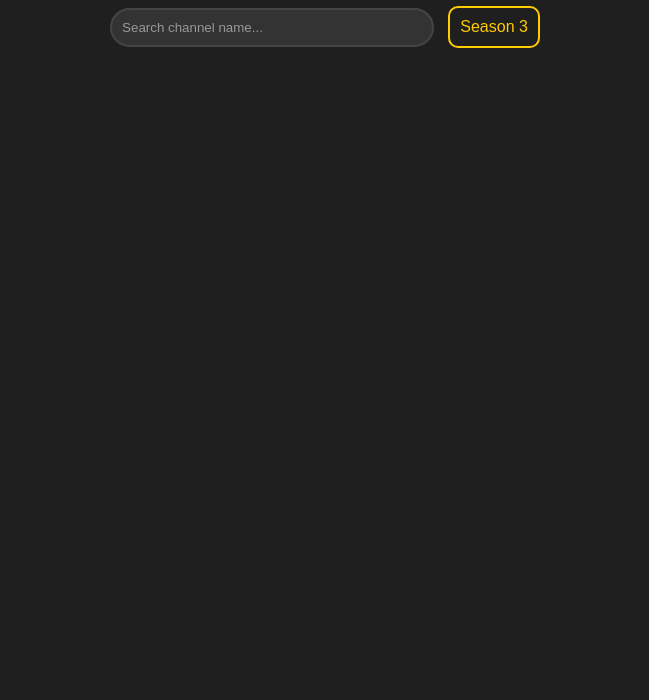
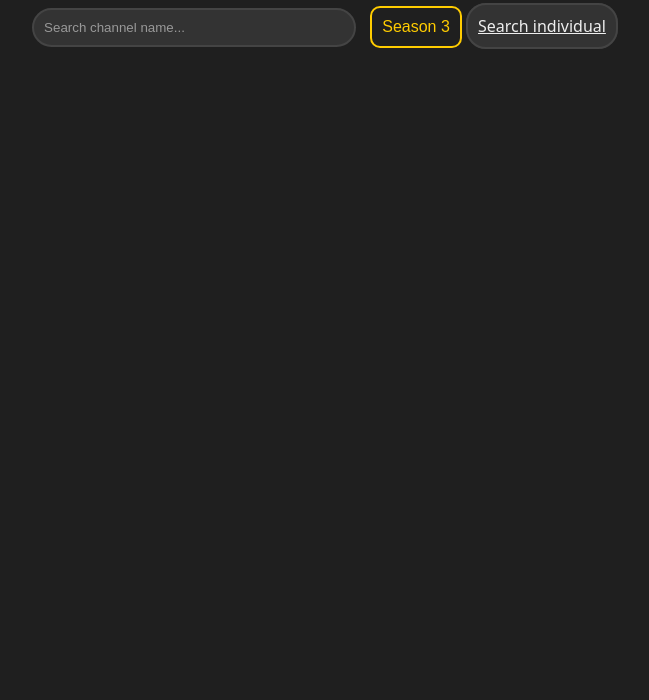
Before and after one commit to ZMstats/zmstatistics.xyz, a plain HTML site: page fyscchannels.html in a window 1280 px wide. Shown: the part 100-800 px from the top of the page, without its empty margins (315-964 px from the left). Drawn offline with Linux system fonts and the light colour scheme; no server answers.

Commit message:
Update fyscchannels.html

```diff
--- a/fyscchannels.html
+++ b/fyscchannels.html
@@ -186,6 +186,7 @@
     <div class="search-container">
         <input type="text" id="searchInput" class="search-input" placeholder="Search channel name...">
         <button id="seasonButton">Season 3</button>
+        <a href="https://zmstatistics.xyz/search" class="search-input" target="_top">Search individual</a>
     </div>
 
     <ul id="channelList" style="display: none;"></ul>
```
